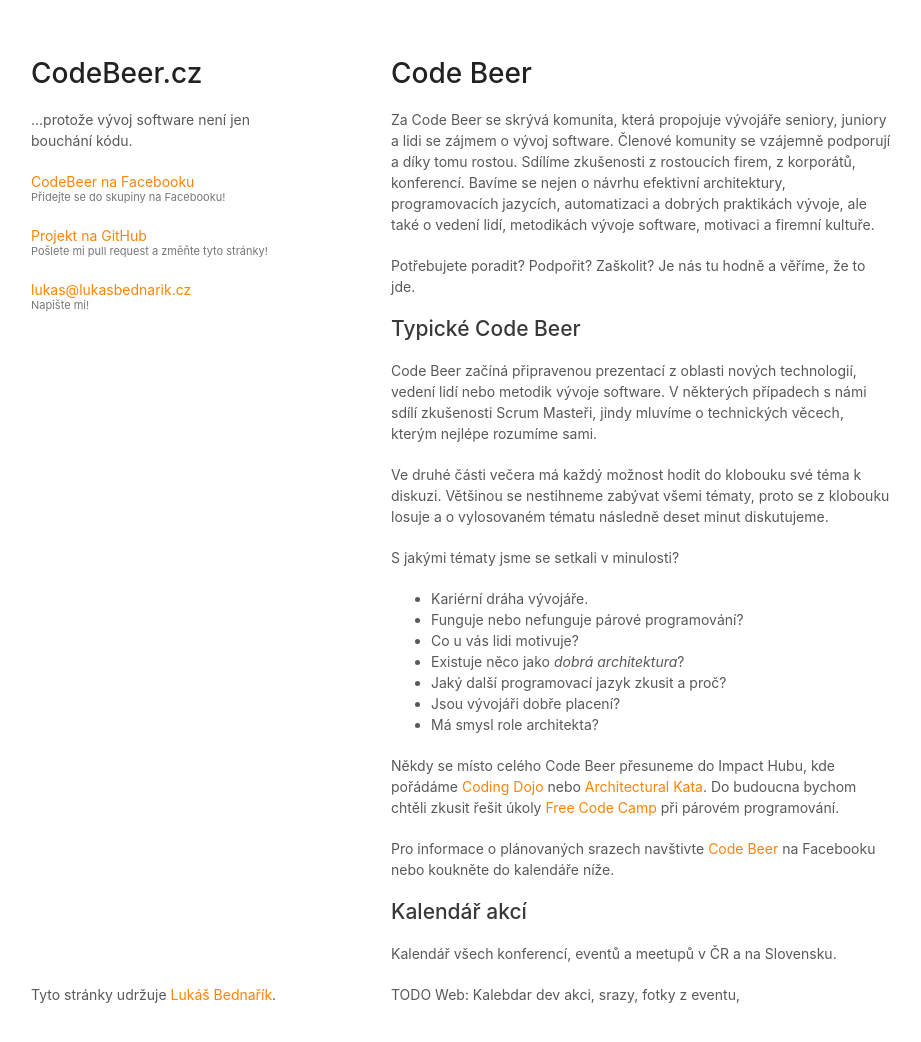
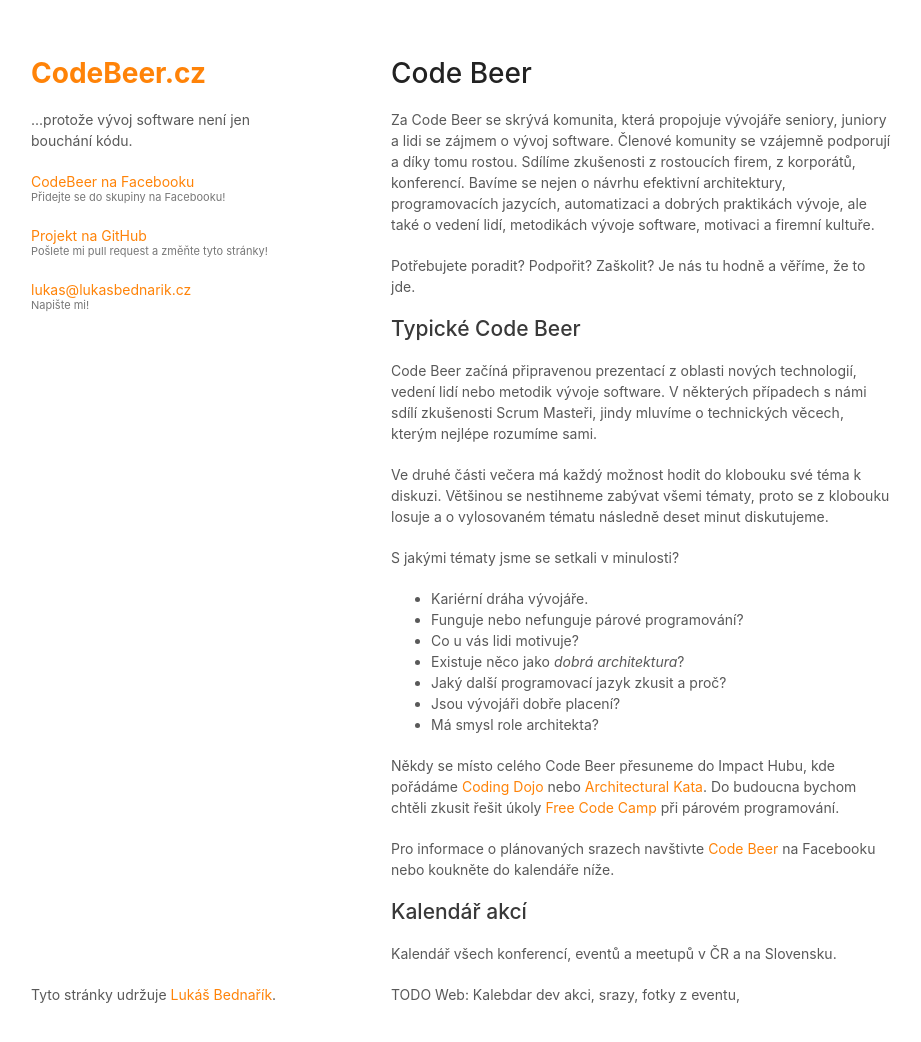
Before and after one commit to lukasbednarik/codebeer.cz, a Jekyll site: the page built from index.md, in a window 1280 px wide and 1075 px high. Shown: the top 1042 px of the window, without its empty margins (179-1100 px from the left). Built offline with Jekyll 4.4.1, drawn with Linux system fonts in a browser that asks for light colours.

Commit message:
Changed h1 style.

```diff
--- a/_includes/sidebar.html
+++ b/_includes/sidebar.html
@@ -1,5 +1,5 @@
 <header>
-  <h1>CodeBeer.cz</h1>
+  <h1><a href="/">CodeBeer.cz</a></h1>
   <p>...protože vývoj software není jen bouchání kódu.</p>
   <p class="view"><a href="https://www.facebook.com/groups/free.code.beer/">CodeBeer na Facebooku<small>Přidejte se do skupiny na Facebooku!</small></a></p>
   <p class="view"><a href="https://github.com/sand-dollar/codebeer.cz">Projekt na GitHub<small>Pošlete mi pull request a změňte tyto stránky!</small></a></p>
--- a/stylesheets/styles.css
+++ b/stylesheets/styles.css
@@ -22,6 +22,10 @@ h1, h2, h3 {
 h1 {
   font-size:28px;
   font-weight: 500;
+}
+
+header h1 {
+  font-weight: bold;
 }
 
 h2 {
```
